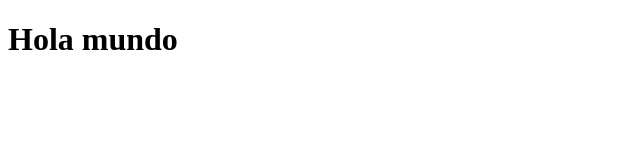
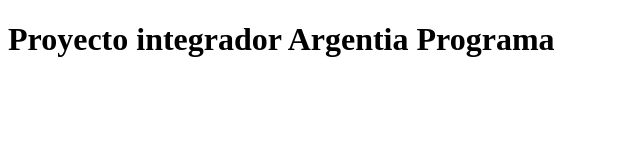
Before and after one commit to cyntiaguzman/PorfolioFrondEnd, a plain HTML site: page index.html in a window 1280 px wide. Shown: the whole page, without its empty margins (0-640 px from the left). Drawn offline with Linux system fonts and the light colour scheme.

Commit message:
empezar de nuevo

```diff
--- a/index.html
+++ b/index.html
@@ -5,6 +5,7 @@
     <title>title</title>
 </head>
 <body>
-    <h1> Hola mundo</h1>
+    <h1> Proyecto integrador Argentia Programa</h1>
+
 </body>
 </html>
```
